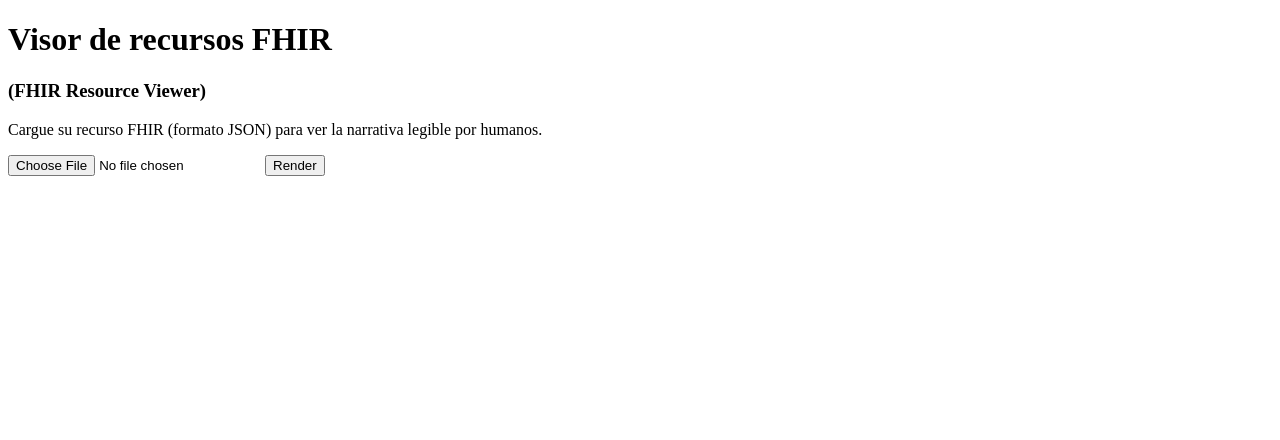
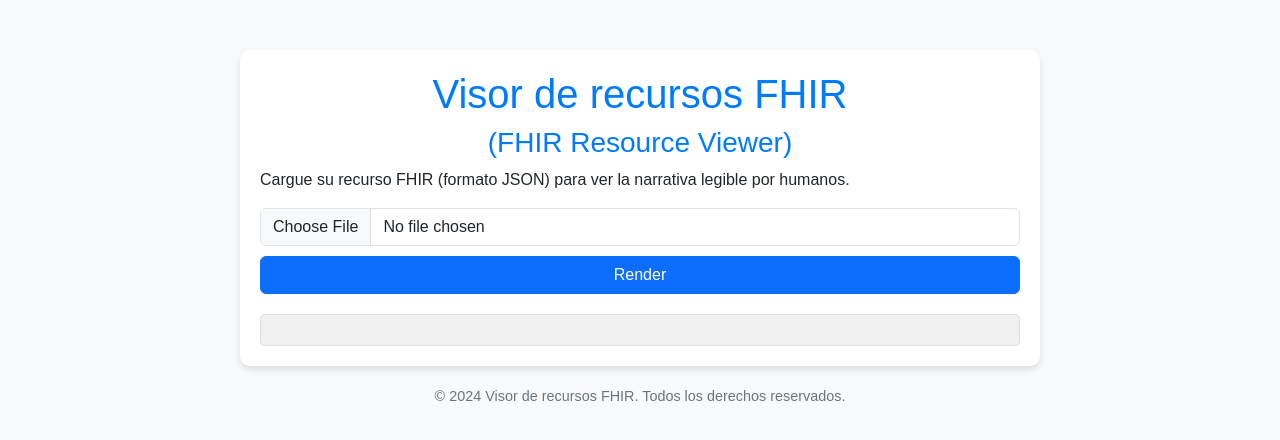
Before and after one commit to drmartindiaz/PyroTools, a plain HTML site: page index.html in a window 1280 px wide. Drawn offline with nearby package versions, Linux system fonts and the light colour scheme.

Commit message:
Enchule de index.html

```diff
--- a/index.html
+++ b/index.html
@@ -4,14 +4,58 @@
     <meta charset="UTF-8">
     <meta name="viewport" content="width=device-width, initial-scale=1.0">
     <title>Visor de recursos FHIR (FHIR Resource Viewer)</title>
+    <!-- Include Bootstrap CSS -->
+    <link rel="stylesheet" href="https://cdnjs.cloudflare.com/ajax/libs/bootstrap/5.3.0/css/bootstrap.min.css">
+    <style>
+        body {
+            background-color: #f8f9fa; /* Light gray background */
+            font-family: Arial, sans-serif;
+        }
+        .container {
+            max-width: 800px;
+            margin-top: 50px;
+            background: #ffffff; /* White background */
+            padding: 20px;
+            border-radius: 10px; /* Rounded corners */
+            box-shadow: 0 4px 6px rgba(0, 0, 0, 0.1); /* Subtle shadow */
+        }
+        h1, h3 {
+            text-align: center;
+            color: #007bff; /* Bootstrap primary color */
+        }
+        .output-container {
+            background: #f1f1f1; /* Light gray for output */
+            padding: 15px;
+            border: 1px solid #ddd;
+            border-radius: 5px;
+            margin-top: 20px;
+            max-height: 400px;
+            overflow-y: auto; /* Scroll for large content */
+        }
+        .btn-primary {
+            width: 100%; /* Full-width button */
+            margin-top: 10px;
+        }
+        footer {
+            text-align: center;
+            margin-top: 20px;
+            color: #6c757d;
+            font-size: 0.9em;
+        }
+    </style>
 </head>
 <body>
-    <h1>Visor de recursos FHIR </h1>
-    <h3>(FHIR Resource Viewer)</h3>
-    <p>Cargue su recurso FHIR (formato JSON) para ver la narrativa legible por humanos.</p>
-    <input type="file" id="fileInput" accept=".json">
-    <button onclick="renderFHIR()">Render</button>
-    <pre id="output"></pre>
+    <div class="container">
+        <h1>Visor de recursos FHIR</h1>
+        <h3>(FHIR Resource Viewer)</h3>
+        <p>Cargue su recurso FHIR (formato JSON) para ver la narrativa legible por humanos.</p>
+        <input type="file" id="fileInput" class="form-control" accept=".json">
+        <button class="btn btn-primary" onclick="renderFHIR()">Render</button>
+        <div id="output" class="output-container"></div>
+    </div>
+    <footer>
+        &copy; 2024 Visor de recursos FHIR. Todos los derechos reservados.
+    </footer>
 
     <script>
         function renderFHIR() {
@@ -19,7 +63,7 @@
             const output = document.getElementById('output');
 
             if (fileInput.files.length === 0) {
-                output.textContent = "Por favor cargue un recurso FHIR en formato JSON.";
+                output.innerHTML = "<strong>Por favor cargue un recurso FHIR en formato JSON.</strong>";
                 return;
             }
 
@@ -28,18 +72,21 @@
                 try {
                     const resource = JSON.parse(event.target.result);
                     const resourceType = resource.resourceType || "Tipo de recurso desconocido";
-                    let displayContent = `<strong>Tipo de recurso:</strong> ${resourceType}<br>`;
+                    let displayContent = `<strong>Tipo de recurso:</strong> ${resourceType}<br><br>`;
+
                     const textDiv = resource.text?.div;
                     if (textDiv) {
-                        output.innerHTML = textDiv;
+                        displayContent += textDiv;
                     } else if (resource.resourceType === "Patient") {
                         const patientName = resource.name?.[0]?.text || "Nombre no disponible";
-                        output.innerHTML = `<strong>Nombre:</strong> ${patientName}`;
+                        displayContent += `<strong>Nombre:</strong> ${patientName}`;
                     } else {
-                        output.textContent = "No se encontró narrativa legible por humanos.";
+                        displayContent += "No se encontró narrativa legible por humanos y no es un recurso de tipo Paciente.";
                     }
+
+                    output.innerHTML = displayContent;
                 } catch (error) {
-                    output.textContent = "Archivo FHIR inválido.";
+                    output.innerHTML = "<strong>Archivo FHIR inválido.</strong>";
                 }
             };
             reader.readAsText(fileInput.files[0]);
```
